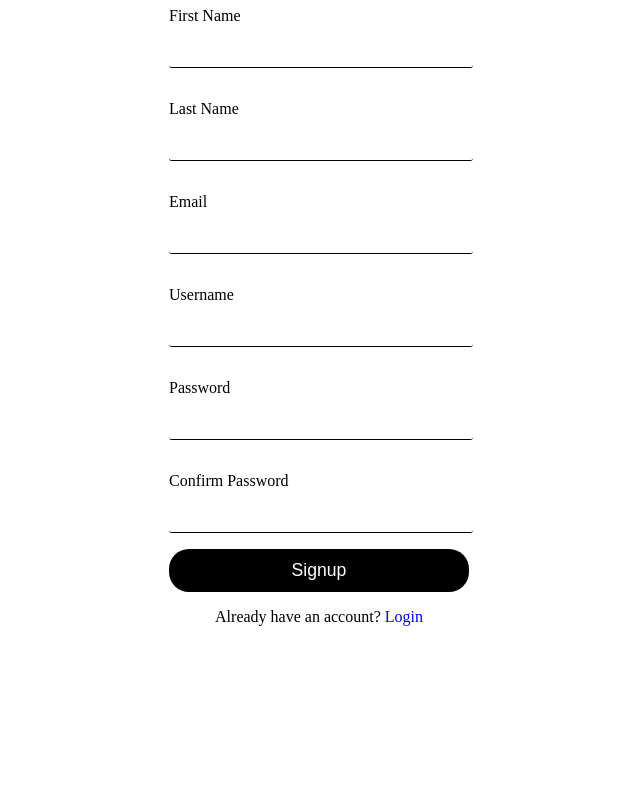
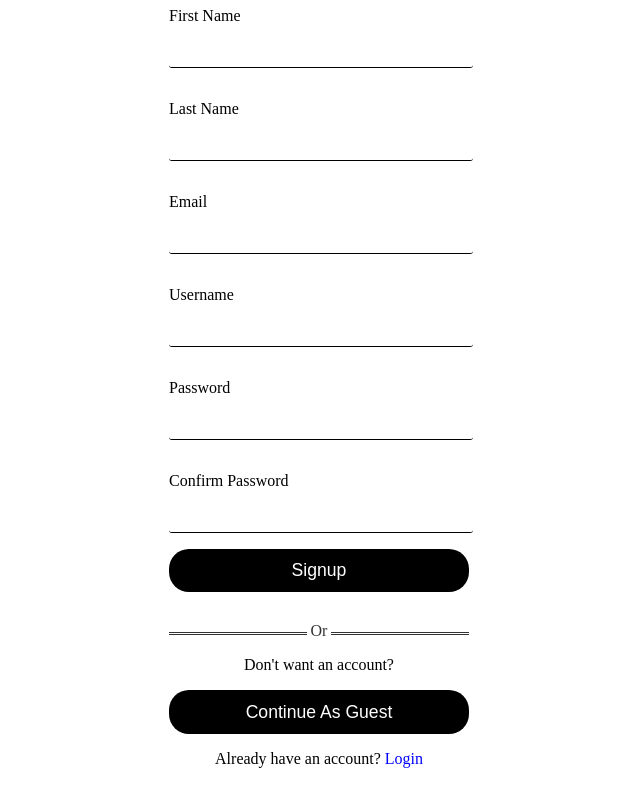
Before and after one commit to Ayoroq/runclub-frontend, a React (Vite) app: page /signup in a window 1280 px wide. Shown: the part 534-1334 px from the top of the page, without its empty margins (321-961 px from the left). Before the commit the page ends 1192 px from the top, so only its background shows below. Built offline with nearby package versions, Linux system fonts and the light colour scheme; no server answers.

Commit message:
Added guest option to signup page

```diff
--- a/src/pages/Signup.jsx
+++ b/src/pages/Signup.jsx
@@ -80,6 +80,15 @@ export default function Signup() {
             text="Signup"
           />
         </form>
+        <div className={styles.guest}>
+          <hr />
+          <p>Don't want an account?</p>
+          <Button
+            className={buttonStyles.signupButton}
+            text="Continue As Guest"
+            onClick={""}
+          />
+        </div>
         <p>
           Already have an account?{" "}
           <span className={styles.loginLink} onClick={() => navigate("/login")}>
--- a/src/pages/pages.module.css
+++ b/src/pages/pages.module.css
@@ -58,6 +58,10 @@ h1 {
   border-radius: 3px;
   border: none;
   border-bottom: 1px solid;
+}
+
+.guest p{
+  text-align: center;
 }
 
 /* Home Page */
```
